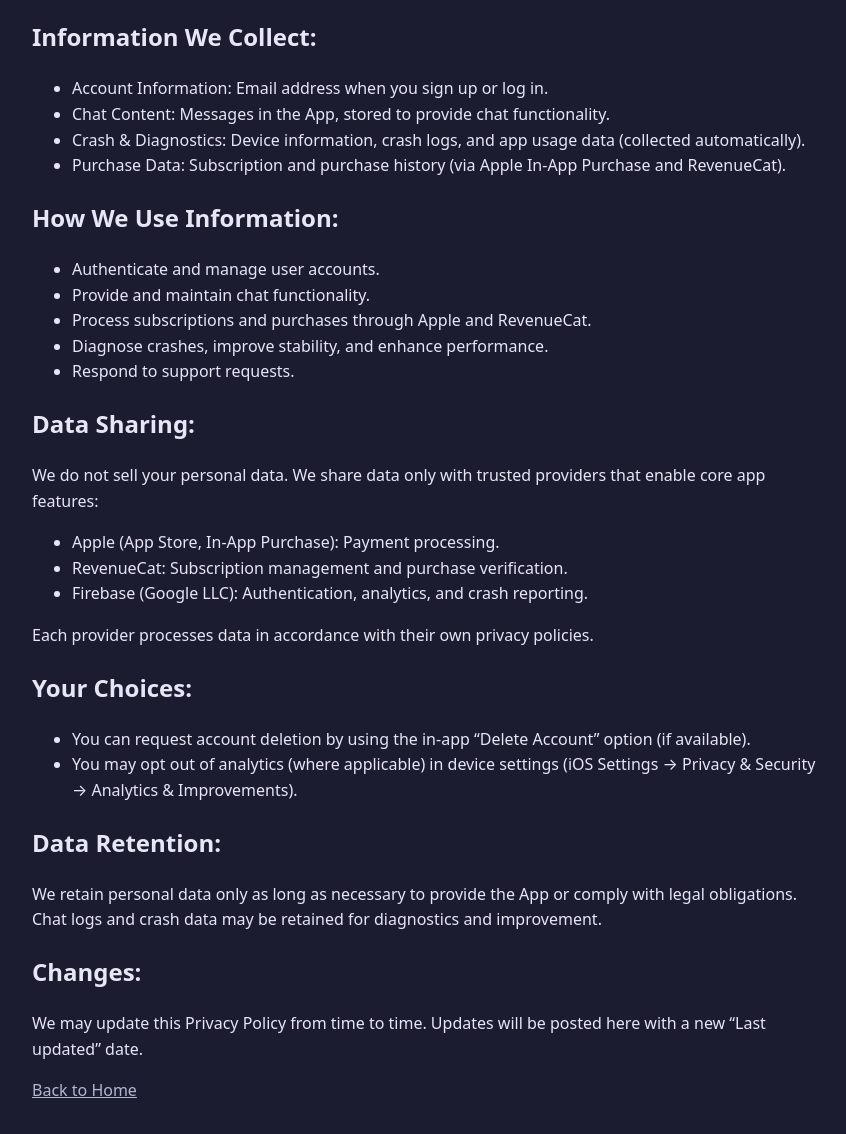
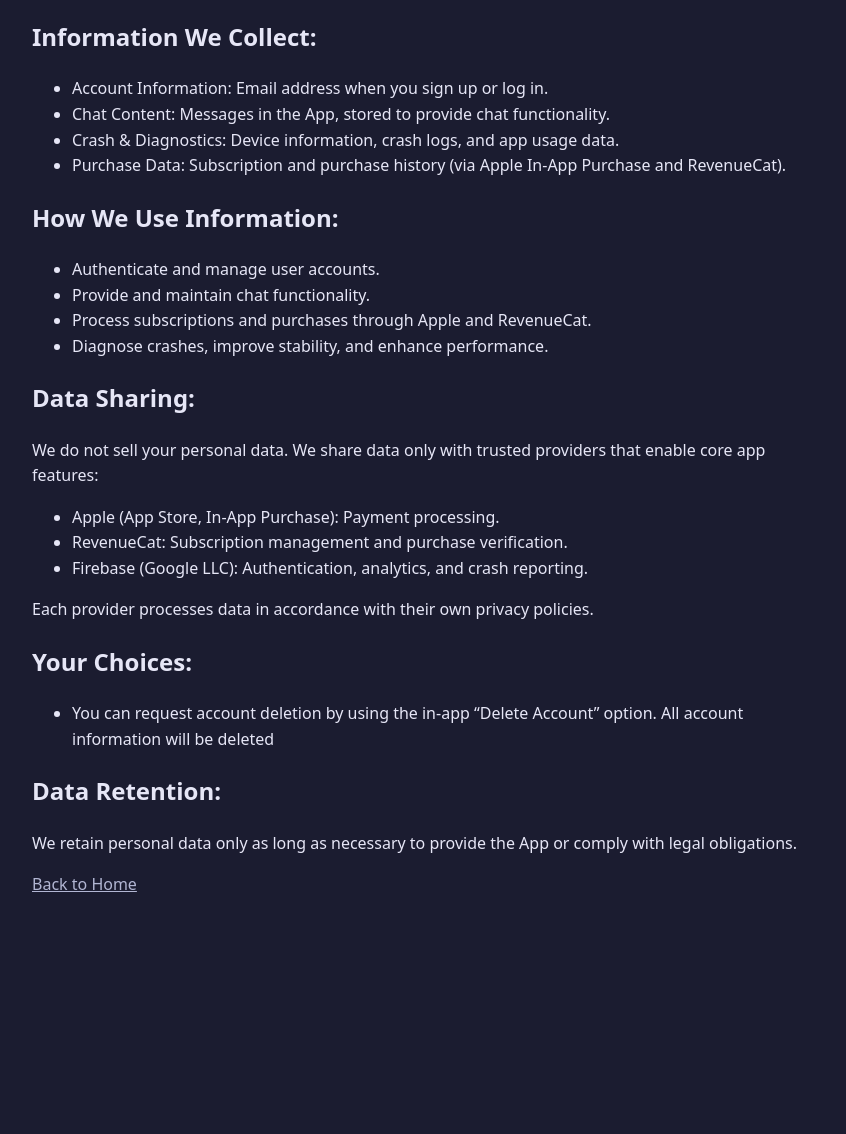
Before and after one commit to yuriao/echo-in-crystal-realm, a plain HTML site: page landing_site/privacy.html in a window 1280 px wide. Shown: the part 116-1250 px from the top of the page, without its empty margins (208-1054 px from the left). After the commit the page ends 1070 px from the top, so only its background shows below. Drawn offline with Linux system fonts and the light colour scheme.

Commit message:
Update privacy.html

```diff
--- a/landing_site/privacy.html
+++ b/landing_site/privacy.html
@@ -33,7 +33,7 @@
     <ul>
       <li>Account Information: Email address when you sign up or log in.</li>
       <li>Chat Content: Messages in the App, stored to provide chat functionality.</li>
-      <li>Crash &amp; Diagnostics: Device information, crash logs, and app usage data (collected automatically).</li>
+      <li>Crash &amp; Diagnostics: Device information, crash logs, and app usage data.</li>
       <li>Purchase Data: Subscription and purchase history (via Apple In-App Purchase and RevenueCat).</li>
     </ul>
     <h2>How We Use Information:</h2>
@@ -42,7 +42,6 @@
       <li>Provide and maintain chat functionality.</li>
       <li>Process subscriptions and purchases through Apple and RevenueCat.</li>
       <li>Diagnose crashes, improve stability, and enhance performance.</li>
-      <li>Respond to support requests.</li>
     </ul>
     <h2>Data Sharing:</h2>
     <p>We do not sell your personal data. We share data only with trusted providers that enable core app features:</p>
@@ -54,13 +53,10 @@
     <p>Each provider processes data in accordance with their own privacy policies.</p>
     <h2>Your Choices:</h2>
     <ul>
-      <li>You can request account deletion by using the in-app “Delete Account” option (if available).</li>
-      <li>You may opt out of analytics (where applicable) in device settings (iOS Settings → Privacy &amp; Security → Analytics &amp; Improvements).</li>
+      <li>You can request account deletion by using the in-app “Delete Account” option. All account information will be deleted</li>
     </ul>
     <h2>Data Retention:</h2>
-    <p>We retain personal data only as long as necessary to provide the App or comply with legal obligations. Chat logs and crash data may be retained for diagnostics and improvement.</p>
-    <h2>Changes:</h2>
-    <p>We may update this Privacy Policy from time to time. Updates will be posted here with a new “Last updated” date.</p>
+    <p>We retain personal data only as long as necessary to provide the App or comply with legal obligations.</p>
     <p><a href="index.html">Back to Home</a></p>
   </div>
 </body>
```
